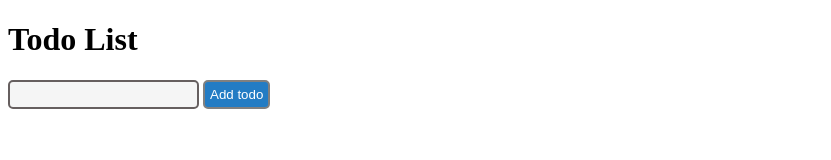
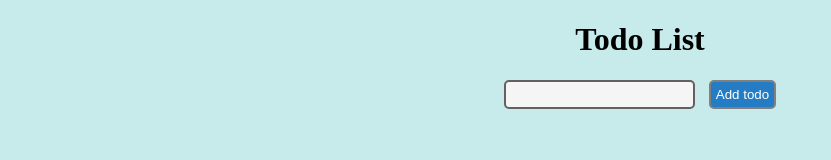
Before and after one commit to nvenkm/todo-dom, a plain HTML site: page index.html in a window 1280 px wide. Shown: the whole page, without its empty margins (0-831 px from the left). Drawn offline with Linux system fonts and the light colour scheme.

Commit message:
added bg color and hover effects

```diff
--- a/styles.css
+++ b/styles.css
@@ -1,3 +1,12 @@
+body{
+
+    background-color: rgb(199, 235, 235);
+
+    text-align: center;
+
+}
+
+
 .input{
     background-color: whitesmoke;
     border: 2px solid rgb(102, 95, 95);
@@ -6,6 +15,12 @@
     padding: 5px;
 
 
+
+
+}
+.input:hover{
+
+    scale: 1.08;
 
 }
 
@@ -19,12 +34,13 @@
     background-color: rgb(35, 124, 196);
     transition: all;
     transition-duration: 0.3s;
+    margin-left: 10px;
 
 
 }
 
 .submitButton:hover{
 
-    scale: 1.03;
+    scale: 1.08;
     background-color: rgb(26, 104, 168);
 }
```
